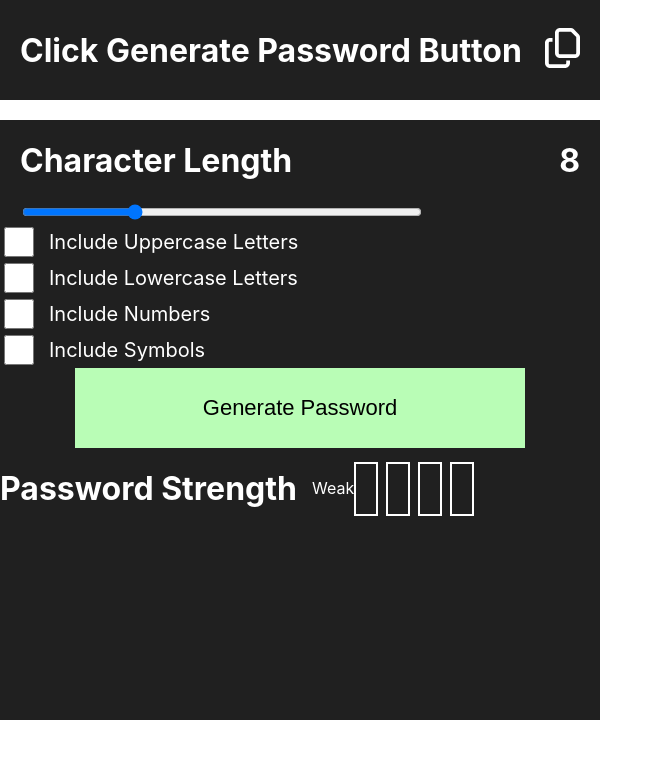
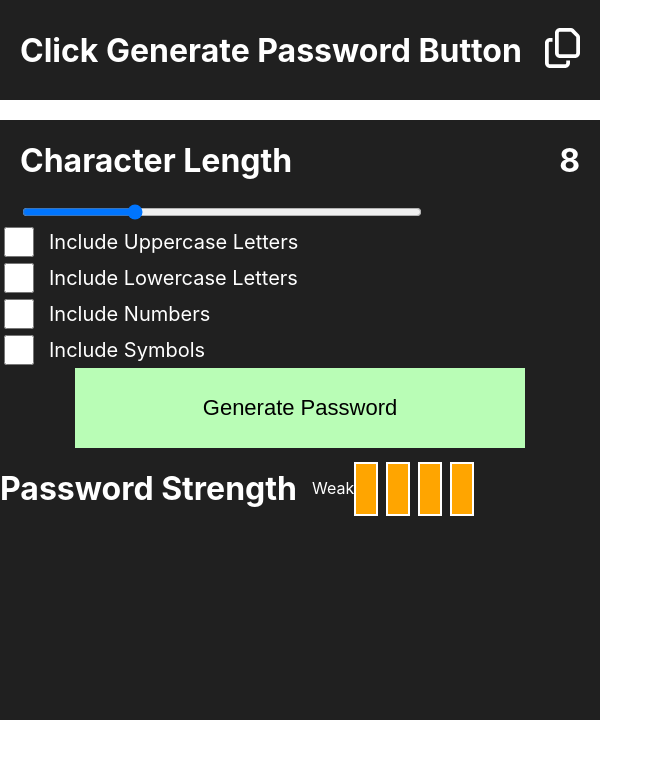
Before and after one commit to Zakariyya98/PasswordGenerator, a React (Create React App) app: page / in a window 1280 px wide. Shown: the top 758 px of the page, without its empty margins (0-663 px from the left). Built offline with nearby package versions, Linux system fonts and the light colour scheme.

Commit message:
PasswordStrength.scss: add: added a background colour to the strength indicators

```diff
--- a/src/components/PasswordStrength/PasswordStrength.scss
+++ b/src/components/PasswordStrength/PasswordStrength.scss
@@ -13,6 +13,8 @@
     height: 50px;
     width: 20px;
     border: white 2px solid;
+    // This will need to be dynamic when the strength increases
+    background-color: orange;
     &-container {
       // Refactor: Need to next the meter class within the container class
       display: flex;
```
